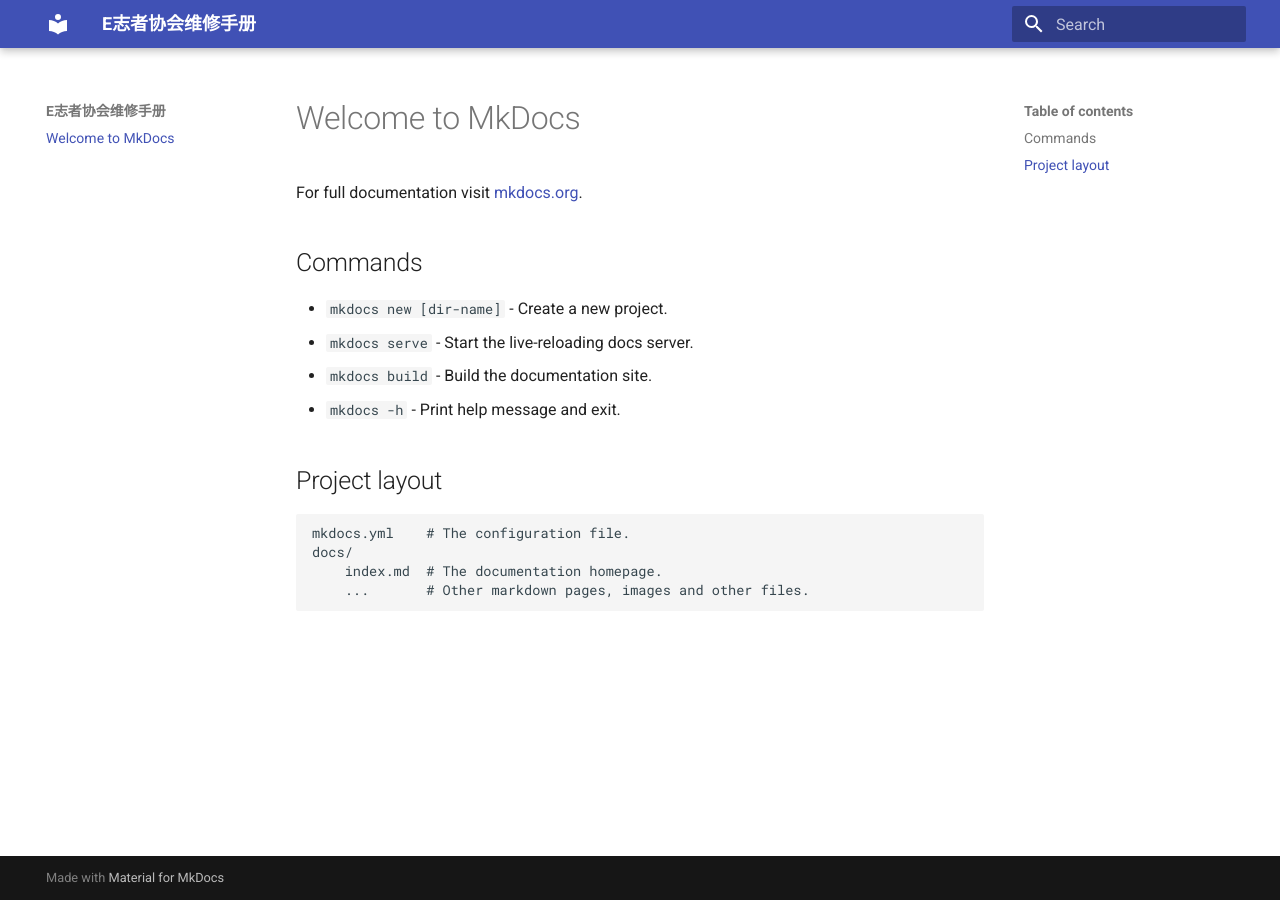
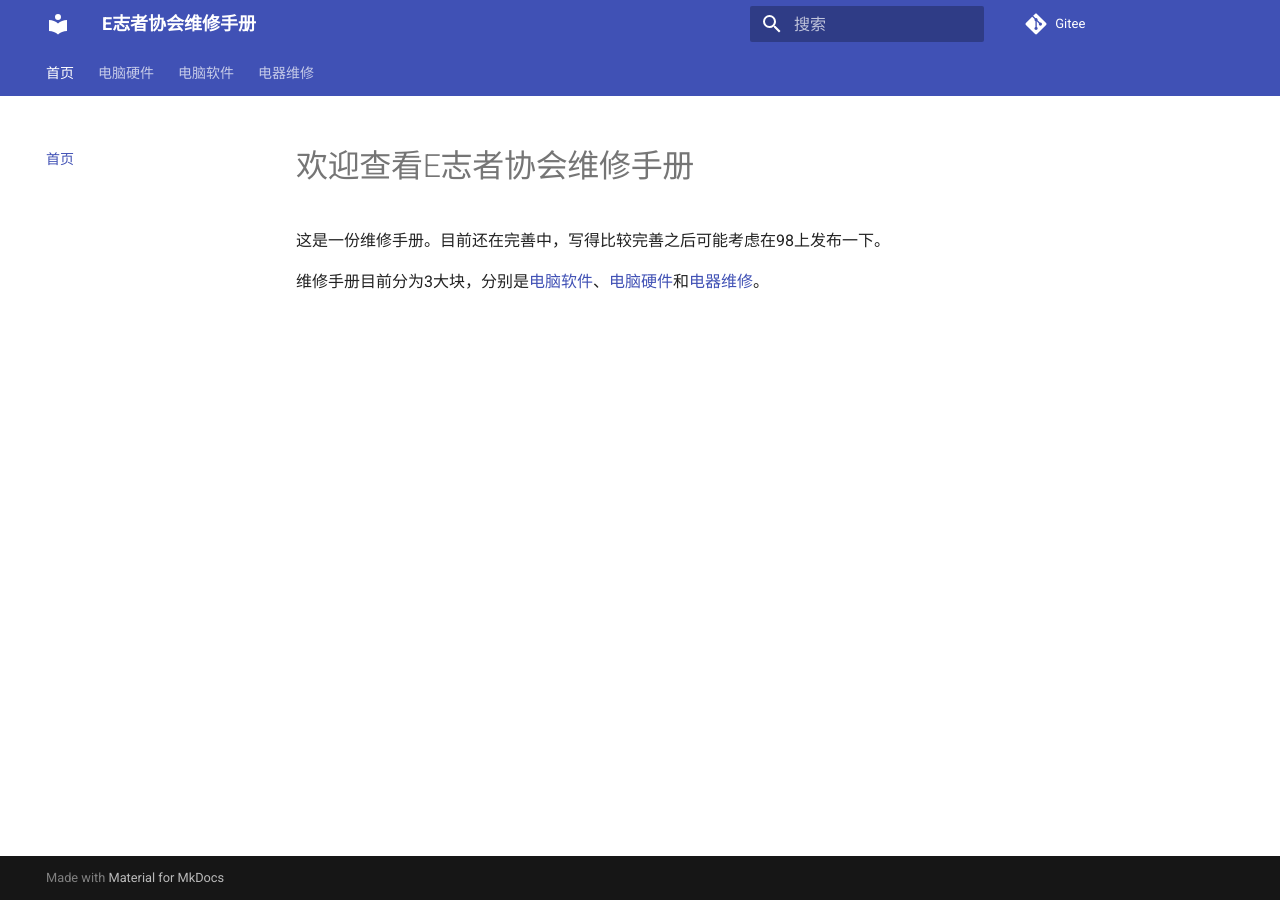
Before and after one commit to ZJUEVA/EVA-manual, an MkDocs documentation site: the page built from docs/index.md, in a window 1280 px wide. Built offline with MkDocs 1.6.1 and Material for MkDocs 9.7.7, drawn with Linux system fonts in a browser that asks for light colours.

Commit message:
[misc]增加了readme，完善框架

```diff
--- a/docs/index.md
+++ b/docs/index.md
@@ -1,17 +1,8 @@
-# Welcome to MkDocs
+---
+title: 首页
+---
+# 欢迎查看E志者协会维修手册
 
-For full documentation visit [mkdocs.org](https://www.mkdocs.org).
+这是一份维修手册。目前还在完善中，写得比较完善之后可能考虑在98上发布一下。
 
-## Commands
-
-* `mkdocs new [dir-name]` - Create a new project.
-* `mkdocs serve` - Start the live-reloading docs server.
-* `mkdocs build` - Build the documentation site.
-* `mkdocs -h` - Print help message and exit.
-
-## Project layout
-
-    mkdocs.yml    # The configuration file.
-    docs/
-        index.md  # The documentation homepage.
-        ...       # Other markdown pages, images and other files.
+维修手册目前分为3大块，分别是[电脑软件](/software/)、[电脑硬件](/hardware/)和[电器维修](/appliance/)。
--- a/mkdocs.yml
+++ b/mkdocs.yml
@@ -1,4 +1,18 @@
 site_name: E志者协会维修手册
 site_url: https://docs.zjueva.org
+repo_url: https://gitee.com/zjueva/eva-manual
+nav:
+  - 首页: index.md
+  - 电脑硬件: hardware/index.md
+  - 电脑软件: software/index.md
+  - 电器维修: appliance/index.md
+
 theme:
   name: material
+  language: zh
+  features:
+    - navigation.instant
+    - navigation.tabs
+
+plugins:
+  - search
```
Also changed, not shown: README.md (added, +19 -0 lines), docs/appliance/index.md (added, +4 -0 lines), docs/hardware/index.md (added, +4 -0 lines), docs/software/index.md (added, +4 -0 lines).
